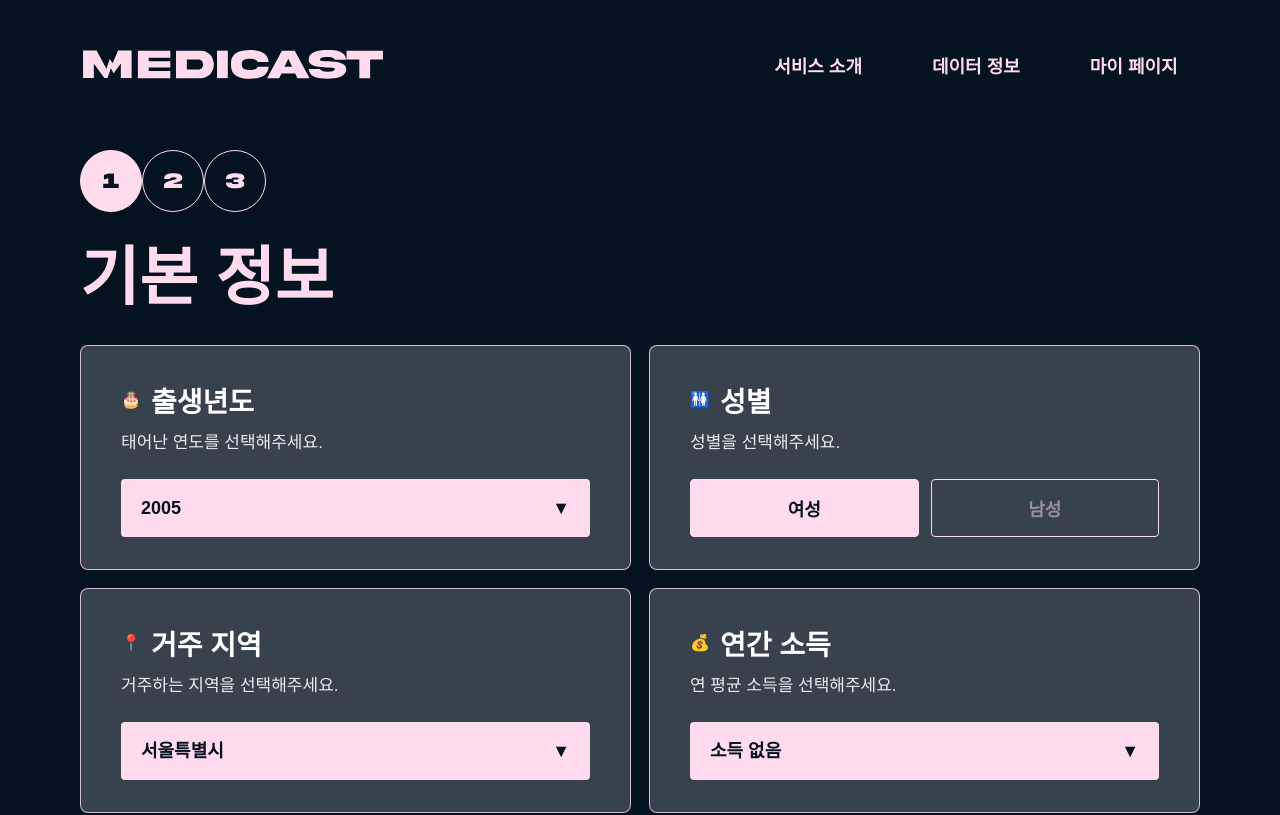
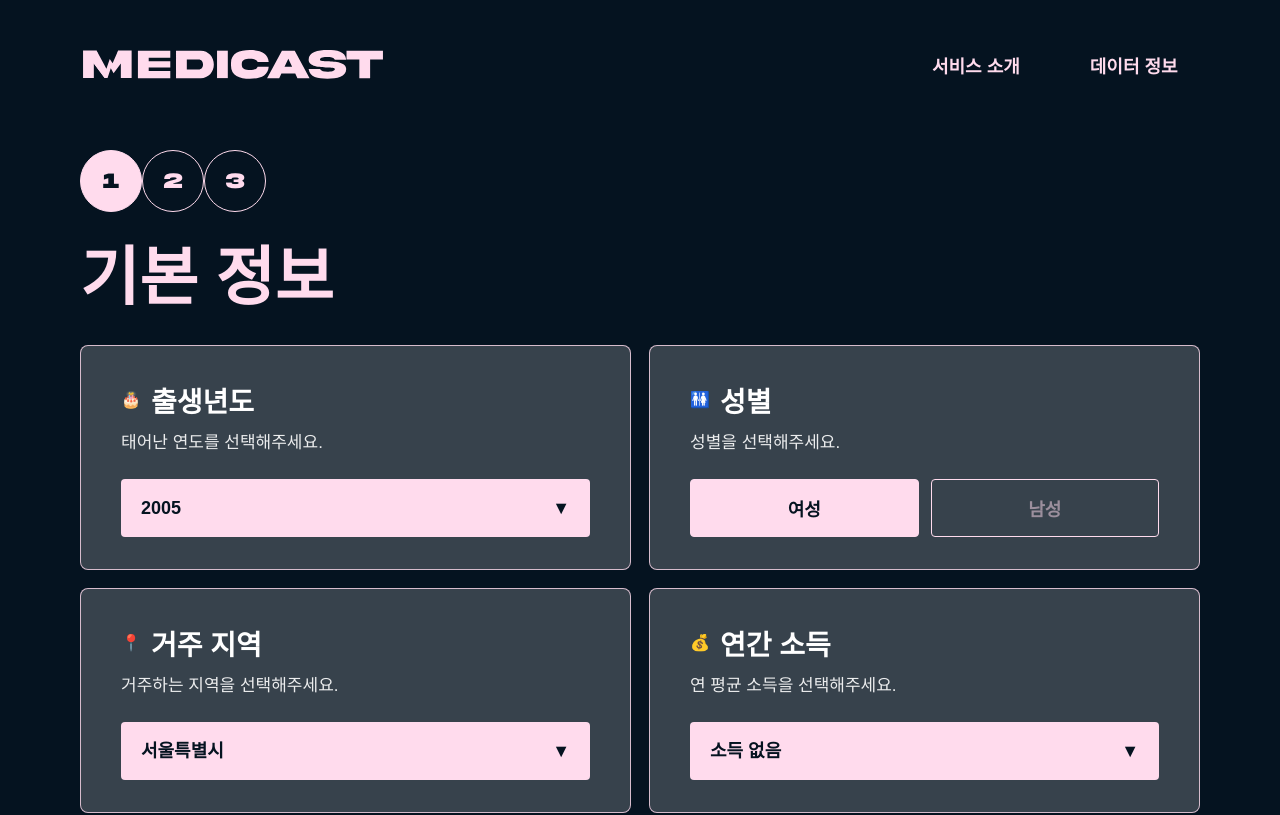
Before and after one commit to 2026-DDJ/FE, a React (Vite) app: page /analysis/1 in a window 1280 px wide. Shown: the top 815 px of the page. Built offline with nearby package versions, Linux system fonts and the light colour scheme; a web font is replaced by a local one.

Commit message:
fix: header 수정

```diff
--- a/src/components/Header.jsx
+++ b/src/components/Header.jsx
@@ -37,13 +37,6 @@ const Header = ({ showLogo = true }) => {
         >
           데이터 정보
         </NavItem>
-
-        <NavItem
-          $active={location.pathname === "/mypage"}
-          onClick={() => navigate("/mypage")}
-        >
-          마이 페이지
-        </NavItem>
       </Navigation>
     </HeaderContainer>
   );
```
